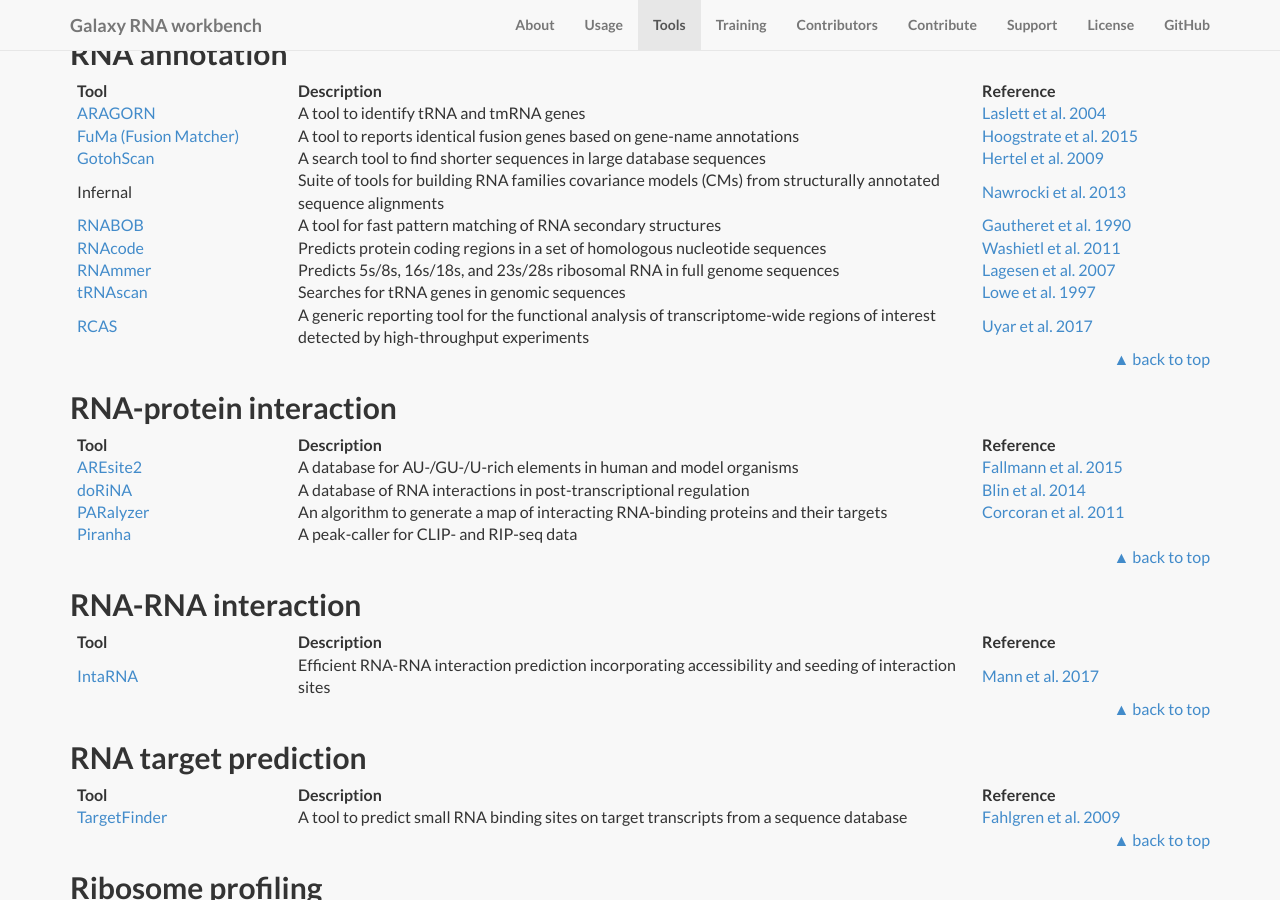
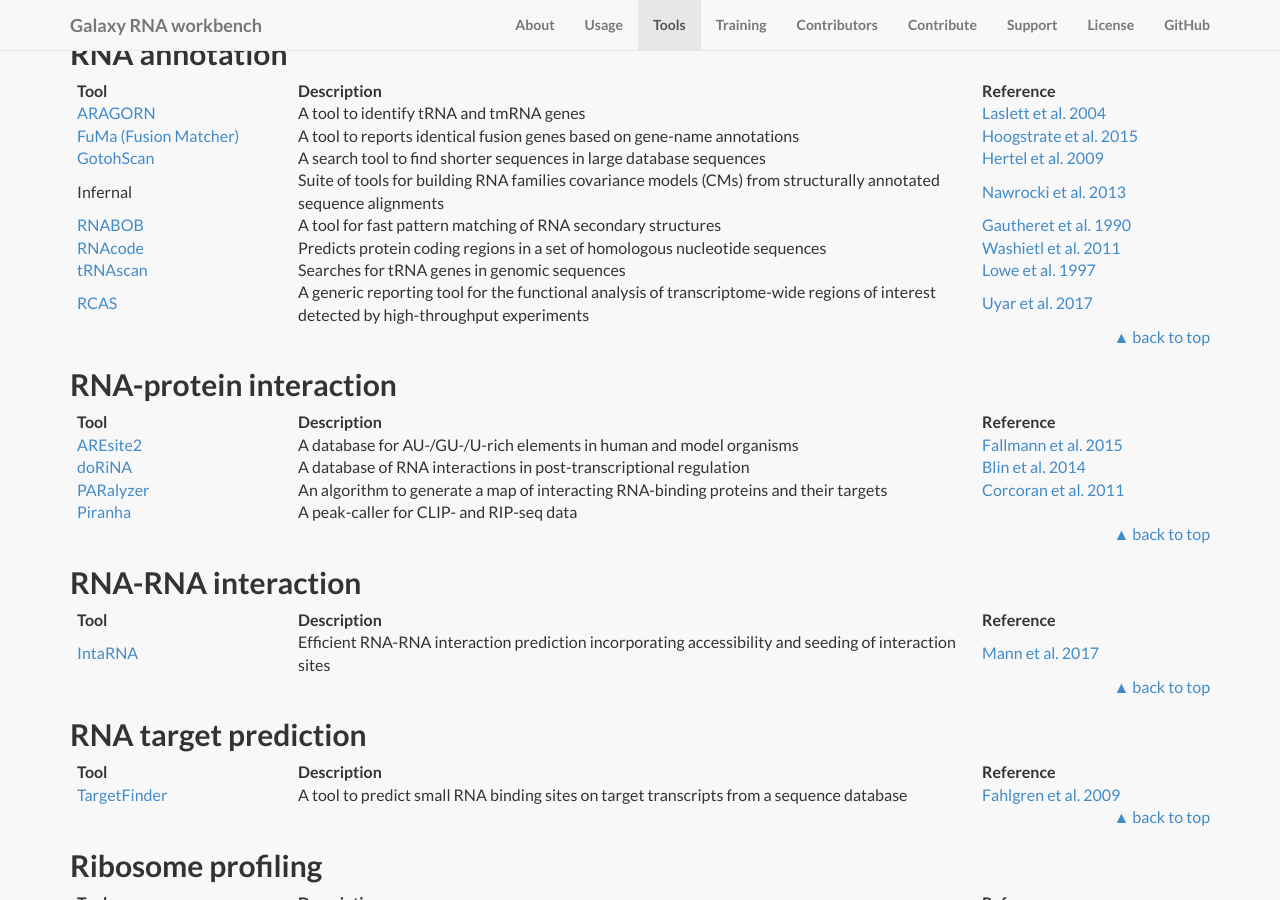
Before and after one commit to bgruening/galaxy-rna-workbench, a Jekyll site: the page built from index.md, in a window 1280 px wide and 900 px high, scrolled down 5757 px. Built offline with Jekyll 4.4.1, drawn with Linux system fonts in a browser that asks for light colours; nearby versions of some CDN libraries; library files that are not in the unit come from our copies; our own code applies the rules of GitHub Pages for plain Markdown files.

Commit message:
[ci skip] Update site on 2019-01-30 16:39:06

```diff
--- a/index.md
+++ b/index.md
@@ -185,7 +185,6 @@
 Infernal | Suite of tools for building RNA families covariance models (CMs) from structurally annotated sequence alignments | [Nawrocki et al. 2013](https://doi.org/10.1093/bioinformatics/btt509)
 [RNABOB](https://rna.usegalaxy.eu/?tool_id=toolshed.g2.bx.psu.edu/repos/rnateam/rnabob/rbc_rnabob) | A tool for fast pattern matching of RNA secondary structures | [Gautheret et al. 1990](https://doi.org/10.1093/bioinformatics/6.4.325)
 [RNAcode](https://rna.usegalaxy.eu/?tool_id=toolshed.g2.bx.psu.edu/repos/rnateam/rnacode/rbc_rnacode) | Predicts protein coding regions in a set of homologous nucleotide sequences | [Washietl et al. 2011](https://doi.org/10.1261/rna.2536111)
-[RNAmmer](https://rna.usegalaxy.eu/?tool_id=toolshed.g2.bx.psu.edu/repos/lionelguy/rnammer) | Predicts 5s/8s, 16s/18s, and 23s/28s ribosomal RNA in full genome sequences | [Lagesen et al. 2007](https://doi.org/10.1093/nar/gkm160)
 [tRNAscan](https://rna.usegalaxy.eu/?tool_id=toolshed.g2.bx.psu.edu/repos/bgruening/trna_prediction/trnascan) | Searches for tRNA genes in genomic sequences | [Lowe et al. 1997](https://doi.org/10.1093/nar/25.5.955)
 [RCAS](https://rna.usegalaxy.eu/?tool_id=toolshed.g2.bx.psu.edu/repos/rnateam/rcas/rcas) | A generic reporting tool for the functional analysis of transcriptome-wide regions of interest detected by high-throughput experiments | [Uyar et al. 2017](https://doi.org/10.1093/nar/gkx120)
 
```
